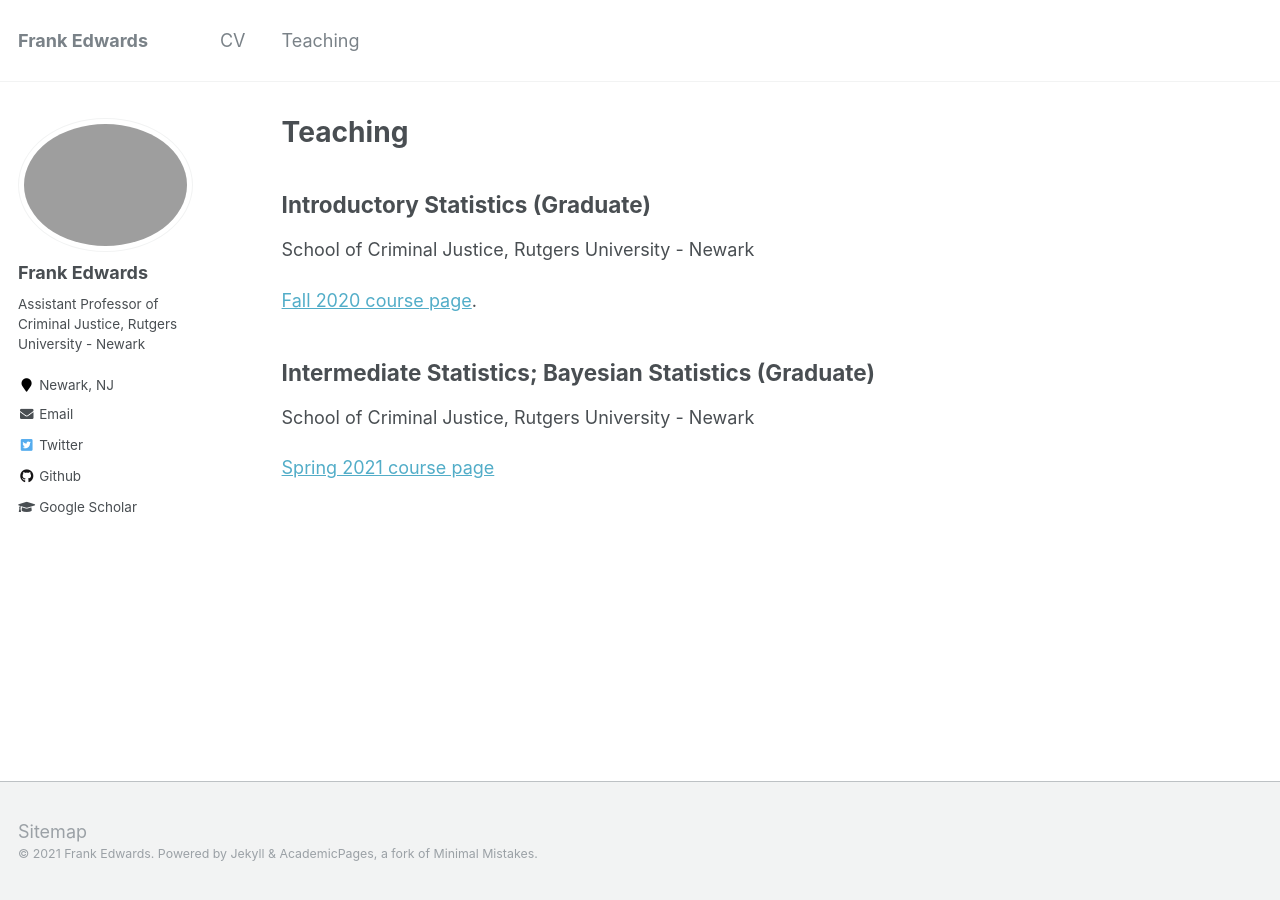
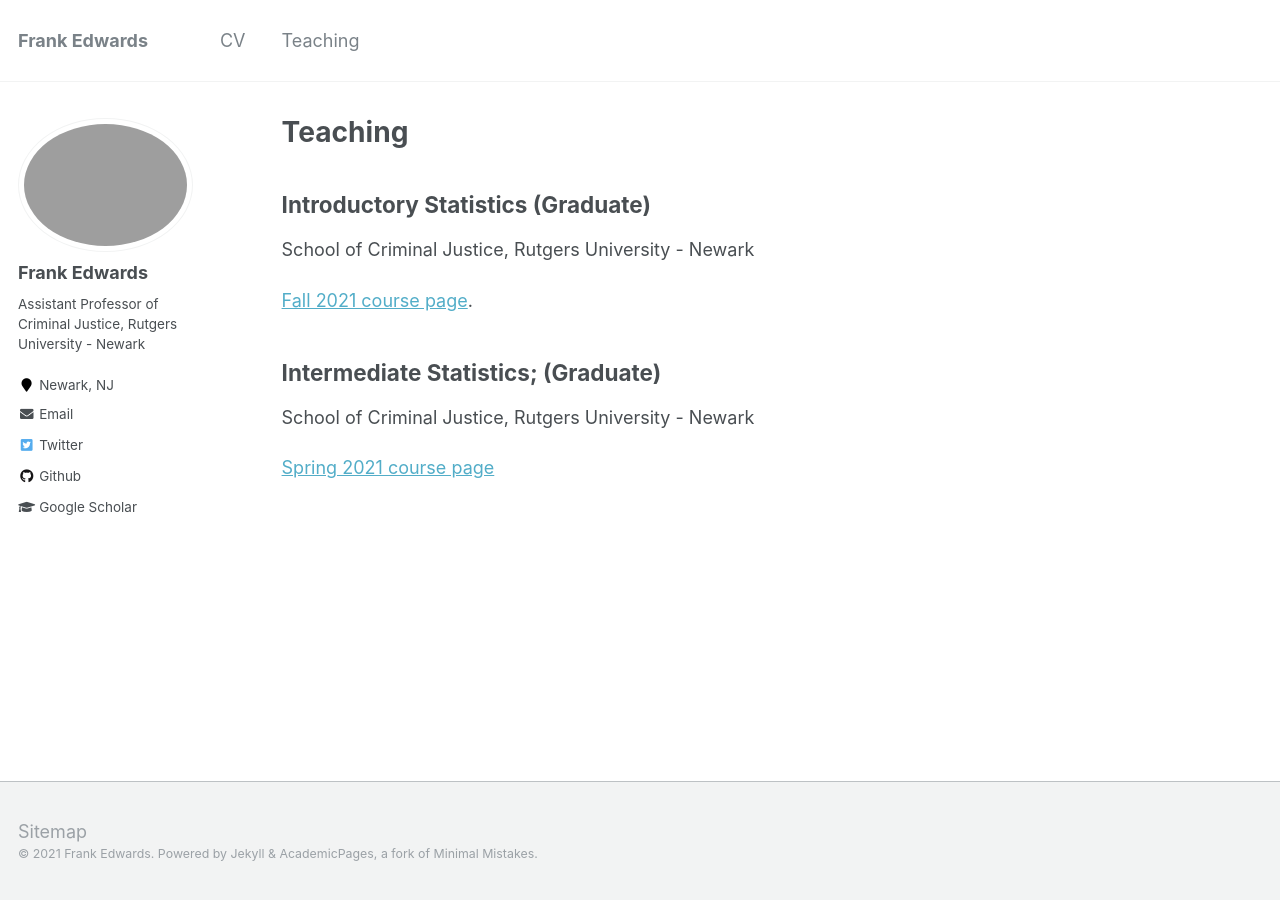
Before and after one commit to f-edwards/f-edwards.github.io, a Jekyll site: the page built from _pages/teaching.md, in a window 1280 px wide. Built offline with Jekyll 4.4.1, drawn with Linux system fonts in a browser that asks for light colours.

Commit message:
update teaching

```diff
--- a/_pages/teaching.md
+++ b/_pages/teaching.md
@@ -8,9 +8,9 @@ author_profile: true
 ## Introductory Statistics (Graduate)
 School of Criminal Justice, Rutgers University - Newark
 
-[Fall 2020 course page](https://f-edwards.github.io/intro_stats/).
+[Fall 2021 course page](https://f-edwards.github.io/intro_stats/).
 
-## Intermediate Statistics; Bayesian Statistics (Graduate)
+## Intermediate Statistics; (Graduate)
 School of Criminal Justice, Rutgers University - Newark
 
 [Spring 2021 course page](https://f-edwards.github.io/intermediate_stats/)
```
